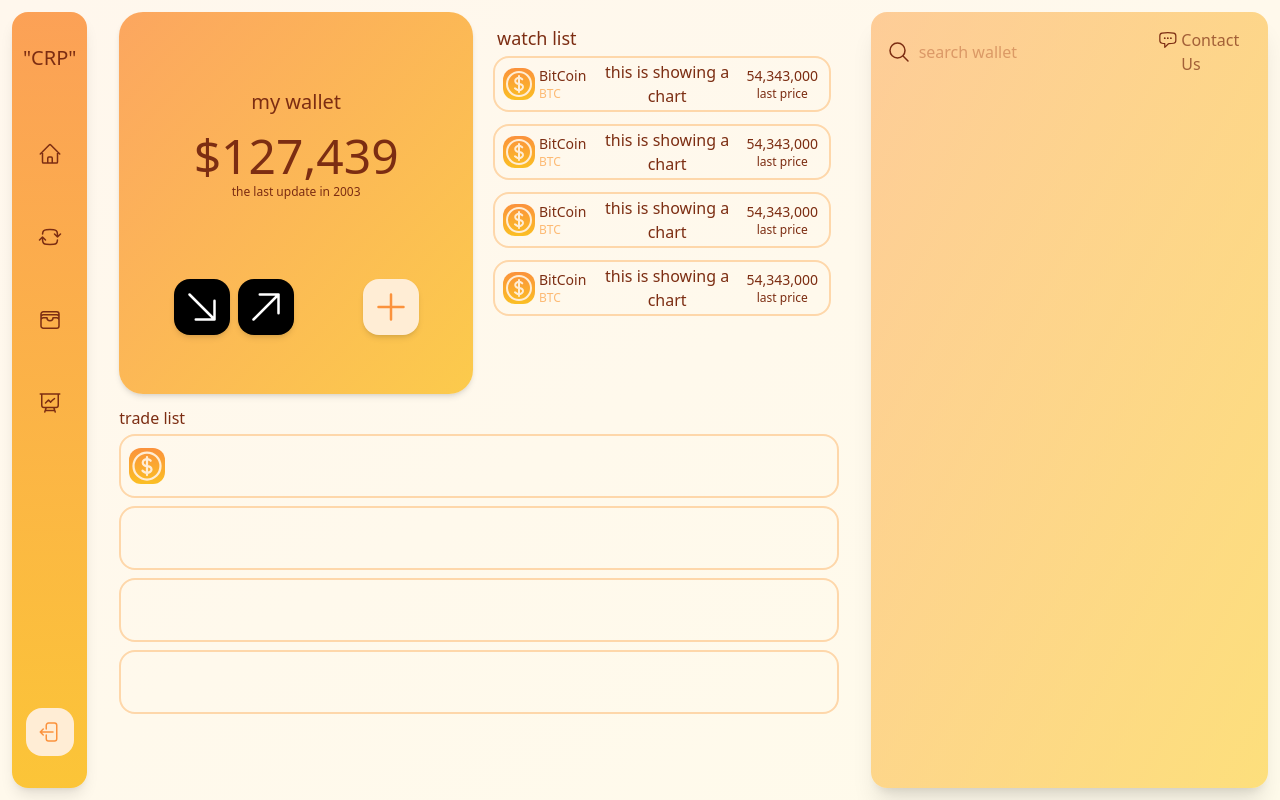
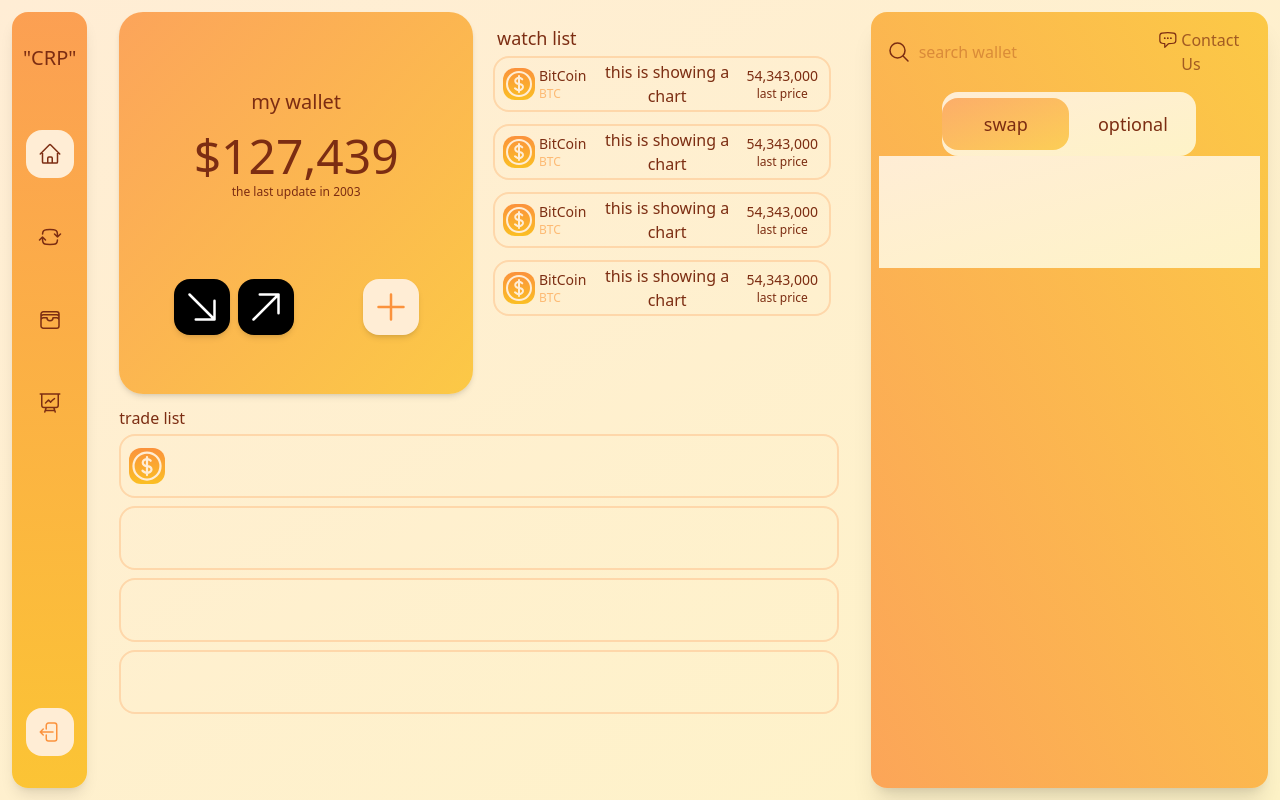
Before and after one commit to Amir-Ali-Nasrollahi/cripto-currency-exchange-front-end, a Vue app: page / in a window 1280 px wide. Built offline with nearby package versions, Linux system fonts and the light colour scheme.

Commit message:
end make toggle and change color somewhere

```diff
--- a/src/App.vue
+++ b/src/App.vue
@@ -1,5 +1,5 @@
 <template>
-  <section class="w-screen h-screen bg-gradient-to-br from-orange-50 to-amber-50">
+  <section class="w-screen h-screen bg-gradient-to-br from-orange-100 to-amber-100">
     <RouterView />
   </section>
 </template>
--- a/src/components/sections/navBar.vue
+++ b/src/components/sections/navBar.vue
@@ -6,7 +6,7 @@
                 <div class="h-full w-full flex flex-col items-center">
                     <h1 class="text-xl text-center mb-10">"CRP"</h1>
                     <ul class="h-1/2 flex flex-col items-start justify-around">
-                        <li class="p-3 hover:cursor-pointer transition-all duration-50 ease-linear rounded-2xl hover:bg-orange-100">
+                        <li class="p-3 hover:cursor-pointer transition-all duration-50 ease-linear rounded-2xl bg-orange-100">
                             <svg xmlns="http://www.w3.org/2000/svg" fill="none" viewBox="0 0 24 24" stroke-width="1.5"
                                 stroke="currentColor" class="size-6">
                                 <path stroke-linecap="round" stroke-linejoin="round"
--- a/src/components/sections/rightBar.vue
+++ b/src/components/sections/rightBar.vue
@@ -1,6 +1,8 @@
 <template>
     <section
-        class="w-full h-full bg-gradient-to-br from-orange-300/70 to-amber-300/70 p-2 rounded-2xl shadow-xl flex flex-col items-center justify-start">
+        class="w-full h-full bg-gradient-to-tr from-orange-400/80 to-amber-400/80 p-2 rounded-2xl shadow-xl flex flex-col items-center justify-start">
+
+
         <div class="flex flex-row items-center justify-between w-full p-2">
             <div class="flex flex-row items-center">
                 <label for="search">
@@ -27,11 +29,34 @@
 
         </div>
 
+        <!-- make toggle for transfer card -->
+         <div class="relative flex flex-row items-center justify-between bg-gradient-to-br from-orange-100 to-amber-100 w-2/3 h-16 mt-2 rounded-2xl">
+
+             <button class="z-10 w-1/2 text-lg" @click="TransferToggle">swap</button>
+             <button class="z-10 w-1/2 text-lg" @click="TransferToggle">optional</button>
+
+            <div class="bg-gradient-to-br from-orange-400/70 to-amber-400/70 transition-transform duration-200 ease-out z-0 w-1/2 h-4/5 rounded-2xl absolute" :class="{'translate-x-full' : toggle}"></div>
+
+         </div>
+
+
+         <!-- make transfer card -->
+          <div class="bg-gradient-to-br from-orange-100 to-amber-100 w-full h-28">
+
+          </div>
 
 
     </section>
 </template>
 
 <script setup>
+import { ref } from 'vue';
+
+
+let toggle = ref(false)
+
+function TransferToggle() {
+    toggle.value = !toggle.value;
+}
 
 </script>
```
